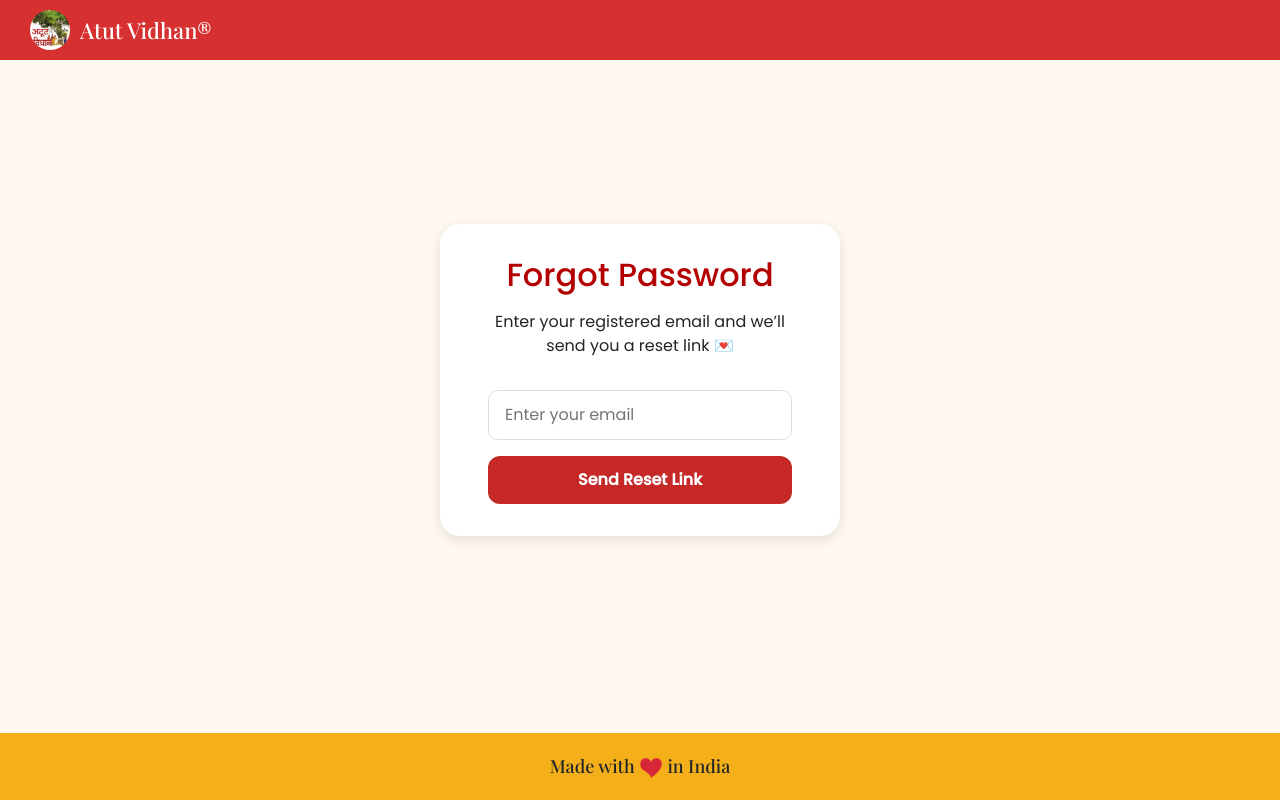
After one commit to lakshayjindal/Atut, a Django app: page /auth/forgot-password/ in a window 1280 px wide. The commit adds this page. Run offline with Django 5.2, Linux system fonts and the light colour scheme; some libraries are stand-ins or nearby versions.

Commit message:
Implemented reset password in the website

```diff
--- /dev/null
+++ b/templates/user/auth/forgot_password.html
@@ -0,0 +1,19 @@
+{% extends '../base.html' %}
+{% block content %}
+<div style="display: flex; justify-content: center; align-items: center; height: 80vh;">
+  <div style="background: white; padding: 2rem 3rem; border-radius: 20px; box-shadow: 0 4px 12px rgba(0,0,0,0.1); max-width: 400px; width: 100%;">
+    <h2 style="text-align: center; color: #b30000; margin-bottom: 1rem;">Forgot Password</h2>
+    <p style="text-align: center;">Enter your registered email and we’ll send you a reset link 💌</p>
+
+    <form method="POST" style="margin-top: 2rem;">
+      {% csrf_token %}
+      <input type="email" name="email" placeholder="Enter your email" required
+        style="width: 100%; padding: 0.75rem 1rem; border: 1px solid #ddd; border-radius: 10px; margin-bottom: 1rem; font-size: 1rem;">
+      <button type="submit"
+        style="width: 100%; background-color: #c62828; color: white; font-weight: bold; border: none; padding: 0.75rem; border-radius: 12px; font-size: 1rem;">
+        Send Reset Link
+      </button>
+    </form>
+  </div>
+</div>
+{% endblock %}
--- a/templates/user/base.html
+++ b/templates/user/base.html
@@ -4,7 +4,7 @@
 <head>
     <meta charset="UTF-8">
     <meta name="viewport" content="width=device-width, initial-scale=1.0">
-    <title>{% block title %}My App{% endblock %}</title>
+    <title>{% block title %}Atut Vidhan® {% endblock %}</title>
     <link href="https://cdn.jsdelivr.net/npm/bootstrap@5.3.0/dist/css/bootstrap.min.css" rel="stylesheet">
     <link rel="stylesheet" href="https://cdnjs.cloudflare.com/ajax/libs/font-awesome/6.4.0/css/all.min.css">
     <script src="https://unpkg.com/htmx.org@1.9.10"></script>
--- a/templates/user/complete_profile.html
+++ b/templates/user/complete_profile.html
@@ -154,9 +154,9 @@
             <label for="gender">Gender</label>
             <select name="gender" id="gender" required onchange="toggleOtherInput('gender')">
                 <option value="">-- Select --</option>
-                <option value="male">Male</option>
-                <option value="female">Female</option>
-                <option value="other">Other</option>
+                <option value="Male">Male</option>
+                <option value="Female">Female</option>
+                <option value="Other">Other</option>
             </select>
             <input type="text" name="gender_other" id="gender-other" placeholder="Please specify" style="display:none; margin-top: 10px;">
         </div>
--- a/user/urls.py
+++ b/user/urls.py
@@ -13,4 +13,6 @@ urlpatterns = [
     path('search/', views.search_view, name="search"),
     path('profile/<int:profile_id>/', views.profile_detail, name='profile_detail'),
     path("verify-otp/", views.verify_otp_view, name="verify_otp"),
+    path("forgot-password/", views.forgot_password_view, name="forgot_password"),
+    path("reset/<uidb64>/<token>/", views.reset_password_view, name="reset_password"),
 ]
--- a/user/views.py
+++ b/user/views.py
@@ -6,7 +6,13 @@ from django.contrib.auth.decorators import login_required
 from django.db import IntegrityError
 from connect.models import ConnectionRequest
 import random
+from django.urls import reverse
 import string
+import re
+from django.utils.http import urlsafe_base64_encode
+from django.utils.encoding import force_bytes
+from django.utils.http import urlsafe_base64_decode
+from django.contrib.auth.tokens import default_token_generator
 from django.core.files.storage import default_storage
 from .models import Profile
 from .forms import ProfileForm
@@ -28,24 +34,64 @@ SUPABASE_BUCKET = "media"
 
 supabase: Client = create_client(supabase_url=SUPABASE_URL, supabase_key=SUPABASE_KEY)
 
+
+def normalize_phone(phone):
+    """Strip spaces, dashes, and country codes from phone input."""
+    phone = re.sub(r'\D', '', phone)  # Remove non-digit characters
+    if phone.startswith('91') and len(phone) > 10:
+        phone = phone[-10:]  # Keep only the last 10 digits
+    return phone
+
+
 def login_user(request):
     if request.user.is_authenticated:
         return redirect('user_dashboard')
 
     if request.method == 'POST':
-        email = request.POST.get('email')
+        identifier = request.POST.get('email')
         password = request.POST.get('password')
+        user = None
 
-        user = authenticate(request, username=email, password=password)
+        # 1. Email login
+        if re.match(r"[^@]+@[^@]+\.[^@]+", identifier):
+            try:
+                user_obj = User.objects.get(email=identifier)
+                user = authenticate(request, username=user_obj.username, password=password)
+            except User.DoesNotExist:
+                pass
+
+        # 2. Phone login (match against phone1 or phone2)
+        elif re.match(r"\d{7,}", identifier):  # crude check that it's digits
+            normalized = normalize_phone(identifier)
+            try:
+                user_obj = User.objects.get(
+                    profile__phone1__endswith=normalized
+                )
+            except User.DoesNotExist:
+                try:
+                    user_obj = User.objects.get(
+                        profile__phone2__endswith=normalized
+                    )
+                except User.DoesNotExist:
+                    user_obj = None
+
+            if user_obj:
+                user = authenticate(request, username=user_obj.username, password=password)
+
+        # 3. Username login
+        else:
+            user = authenticate(request, username=identifier, password=password)
 
         if user is not None:
-            login(request, user)
-            return redirect('user_dashboard')
+            if user.is_active:
+                login(request, user)
+                return redirect('user_dashboard')
+            else:
+                messages.error(request, 'Account inactive. Please verify your email.')
         else:
-            error_message = 'Invalid email or password.'
-            return render(request, 'user/auth/login.html', {'error_message': error_message})
+            messages.error(request, 'Invalid credentials.')
 
-    return render(request, "user/auth/login.html")
+    return render(request, 'user/auth/login.html')
 
 
 def generate_username(first_name, last_name):
@@ -63,6 +109,9 @@ def generate_unique_username(first_name, last_name):
     return f"user{uuid.uuid4().hex[:10]}"
 
 def signup_user(request):
+    if request.user.is_authenticated:
+        return redirect('user_dashboard')
+
     if request.method == "POST":
         email = request.POST.get("email")
         password = request.POST.get("password")
@@ -161,7 +210,8 @@ def complete_user(request):
                 occupation=occupation,
                 income=income,
                 city=city,
-                state=state
+                state=state,
+                looking_for=get_opposite_gender(gender),
             )
             if profile_image_url:
                 profile.image = profile_image_url
@@ -281,7 +331,6 @@ def upload_to_supabase(file):
     # Upload to Supabase
     response = supabase.storage.from_(bucket_name).upload(unique_filename, file_bytes, {
         "content-type": file.content_type,
-        "upsert": True,
     })
 
     # Make public (optional)
@@ -320,3 +369,128 @@ def verify_otp_view(request):
             messages.error(request, "Incorrect OTP. Please try again.")
 
     return render(request, "user/auth/verify_otp.html", {"email": user.email})
+
+
+def get_opposite_gender(gender):
+    if gender == "Female":
+        return "Male"
+    elif gender == "Male":
+        return "Female"
+    return "Other"
+
+
+def forgot_password_view(request):
+    if request.method == "POST":
+        email = request.POST.get("email")
+        user = User.objects.filter(email=email).first()
+
+        if user:
+            uid = urlsafe_base64_encode(force_bytes(user.pk))
+            token = default_token_generator.make_token(user)
+            reset_url = request.build_absolute_uri(
+                reverse('reset_password', kwargs={'uidb64': uid, 'token': token})
+            )
+
+            subject = "Reset Your Atut Vidhan Password"
+            from_email = settings.DEFAULT_FROM_EMAIL
+            to = [user.email]
+
+            text_content = f"""
+            Hi {user.first_name or user.username},
+
+            You requested to reset your password. Click the link below:
+
+            {reset_url}
+
+            If you didn't make this request, you can safely ignore this email.
+            """
+
+            html_content = f"""
+            <div style="font-family: Arial, sans-serif; color: #333;">
+              <h2 style="color: #2c5282;">🔐 Reset Your Password</h2>
+              <p>Hi {user.first_name or user.username},</p>
+              <p>We received a request to reset your password for your <strong>Atut Vidhan</strong> account.</p>
+              <p>Click the button below to reset it:</p>
+
+              <div style="margin: 20px 0; text-align: center;">
+                <a href="{reset_url}" style="
+                  background-color: #3182ce;
+                  color: white;
+                  padding: 12px 24px;
+                  border-radius: 6px;
+                  text-decoration: none;
+                  font-weight: bold;
+                  display: inline-block;
+                ">Reset Password</a>
+              </div>
+
+              <p style="font-size: 0.9rem; color: #555;">
+                If you didn’t request this, just ignore this email. Your password will remain unchanged.
+              </p>
+              <p style="margin-top: 32px;">With ❤️,<br><strong>Atut Vidhan Team</strong></p>
+            </div>
+            """
+
+            msg = EmailMultiAlternatives(subject, text_content, from_email, to)
+            msg.attach_alternative(html_content, "text/html")
+            msg.send()
+
+        messages.success(request, "If that email exists, a reset link has been sent.")
+        return redirect('login')
+
+    return render(request, "user/auth/forgot_password.html")
+
+
+def reset_password_view(request, uidb64, token):
+    try:
+        uid = urlsafe_base64_decode(uidb64).decode()
+        user = User.objects.get(pk=uid)
+    except (User.DoesNotExist, ValueError, TypeError, OverflowError):
+        user = None
+
+    if user and default_token_generator.check_token(user, token):
+        if request.method == "POST":
+            new_password = request.POST.get("password")
+            confirm_password = request.POST.get("confirm_password")
+
+            if new_password and new_password == confirm_password:
+                user.set_password(new_password)
+                user.save()
+                messages.success(request, "Password reset successful. You can now log in.")
+                # Send confirmation email
+                subject = "Your Atut Vidhan Password Was Changed ✅"
+                from_email = settings.DEFAULT_FROM_EMAIL
+                to_email = [user.email]
+
+                text_content = f"""
+                Hi {user.first_name or user.username},
+
+                Your Atut Vidhan password was changed successfully.
+
+                If you did not make this change, contact our support immediately.
+                """
+
+                html_content = f"""
+                <div style="font-family: Arial, sans-serif; color: #333;">
+                  <h2 style="color: #2f855a;">✅ Password Changed Successfully</h2>
+                  <p>Hi {user.first_name or user.username},</p>
+                  <p>This is to confirm that your <strong>Atut Vidhan</strong> password was changed.</p>
+
+                  <p style="font-size: 0.9rem; color: #555;">
+                    If you didn't change your password, please <a href="mailto:support@atutvidhan.in">contact support</a> immediately.
+                  </p>
+
+                  <p style="margin-top: 32px;">Regards,<br><strong>Atut Vidhan Team</strong></p>
+                </div>
+                """
+
+                msg = EmailMultiAlternatives(subject, text_content, from_email, to_email)
+                msg.attach_alternative(html_content, "text/html")
+                msg.send()
+
+                return redirect("login")
+            else:
+                messages.error(request, "Passwords do not match.")
+        return render(request, "user/auth/reset_password.html", {"valid": True})
+    else:
+        return render(request, "user/auth/reset_password.html", {"valid": False})
```
Also changed, not shown: templates/user/auth/login.html (+18 -3 lines), templates/user/auth/reset_password.html (added, +41 -0 lines), templates/user/auth/verify_otp.html (+27 -89 lines), media/profile_images/966c633d-455c-40cd-b2ec-07de08a85377.jpg (added), media/profile_images/d53b0d9d-c12e-4f93-8f29-5914fc61dd5f.jpg (added), 1 other file.
